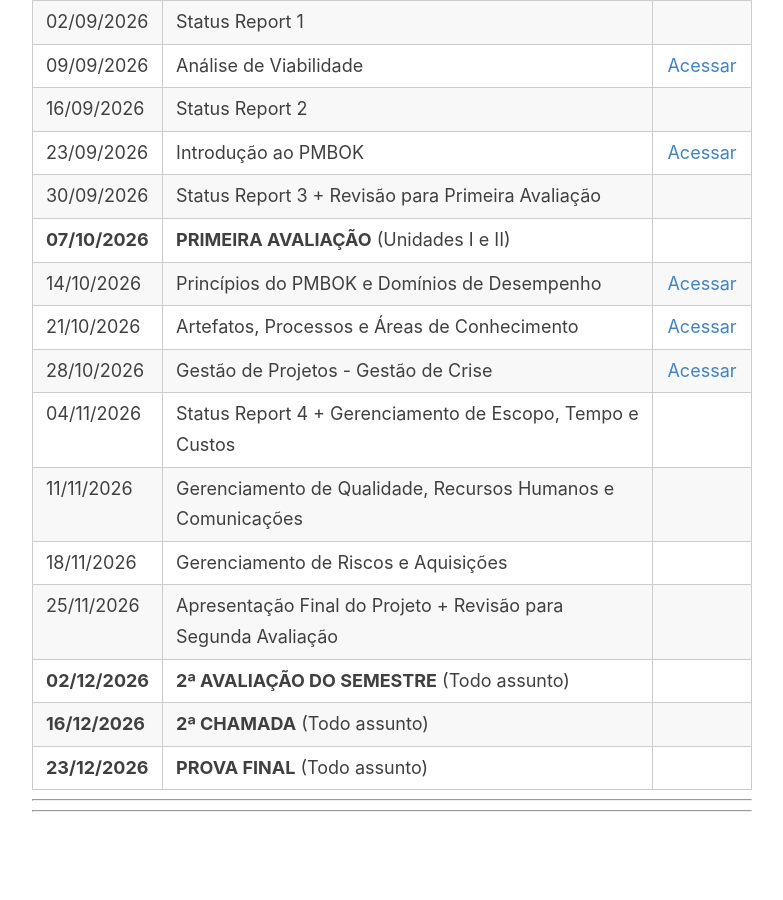
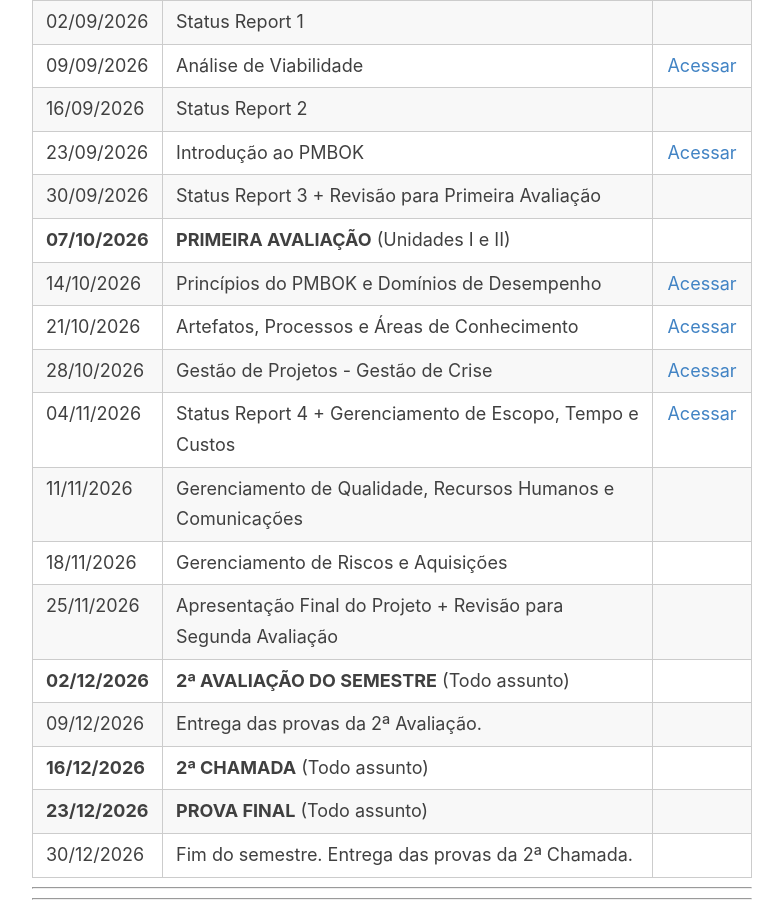
Before and after one commit to prgsouza/prgsouza.github.io, a Jekyll site: the page built from _pages/lei.md, in a window 1280 px wide and 900 px high, scrolled down 2304 px. Shown: the whole window, without its empty margins (248-1031 px from the left). Built offline with Jekyll 4.4.1, drawn with Linux system fonts in a browser that asks for light colours; before the commit the page ends 3116 px from its top, so only the background shows below that.

Commit message:
Update lei.md

```diff
--- a/_pages/lei.md
+++ b/_pages/lei.md
@@ -66,13 +66,15 @@ ____
 | 14/10/2026 | Princípios do PMBOK e Domínios de Desempenho | [Acessar](/aulas/lei/aula03-pmbok.pdf) |
 | 21/10/2026 | Artefatos, Processos e Áreas de Conhecimento | [Acessar](/aulas/lei/aula03-pmbok.pdf) |
 | 28/10/2026 | Gestão de Projetos - Gestão de Crise | [Acessar](https://www.netflix.com/title/262866) |
-| 04/11/2026 | Status Report 4 + Gerenciamento de Escopo, Tempo e Custos |  |
+| 04/11/2026 | Status Report 4 + Gerenciamento de Escopo, Tempo e Custos | [Acessar](/aulas/lei/aula04-gerenciamento1.pdf) |
 | 11/11/2026 | Gerenciamento de Qualidade, Recursos Humanos e Comunicações | |
 | 18/11/2026 | Gerenciamento de Riscos e Aquisições | |
 | 25/11/2026 | Apresentação Final do Projeto + Revisão para Segunda Avaliação
 | **02/12/2026** | **2ª AVALIAÇÃO DO SEMESTRE** (Todo assunto)
+| 09/12/2026 | Entrega das provas da 2ª Avaliação.
 | **16/12/2026** | **2ª CHAMADA** (Todo assunto)
 | **23/12/2026** | **PROVA FINAL** (Todo assunto)
+| 30/12/2026 | Fim do semestre. Entrega das provas da 2ª Chamada.
 
 ---
 
```
